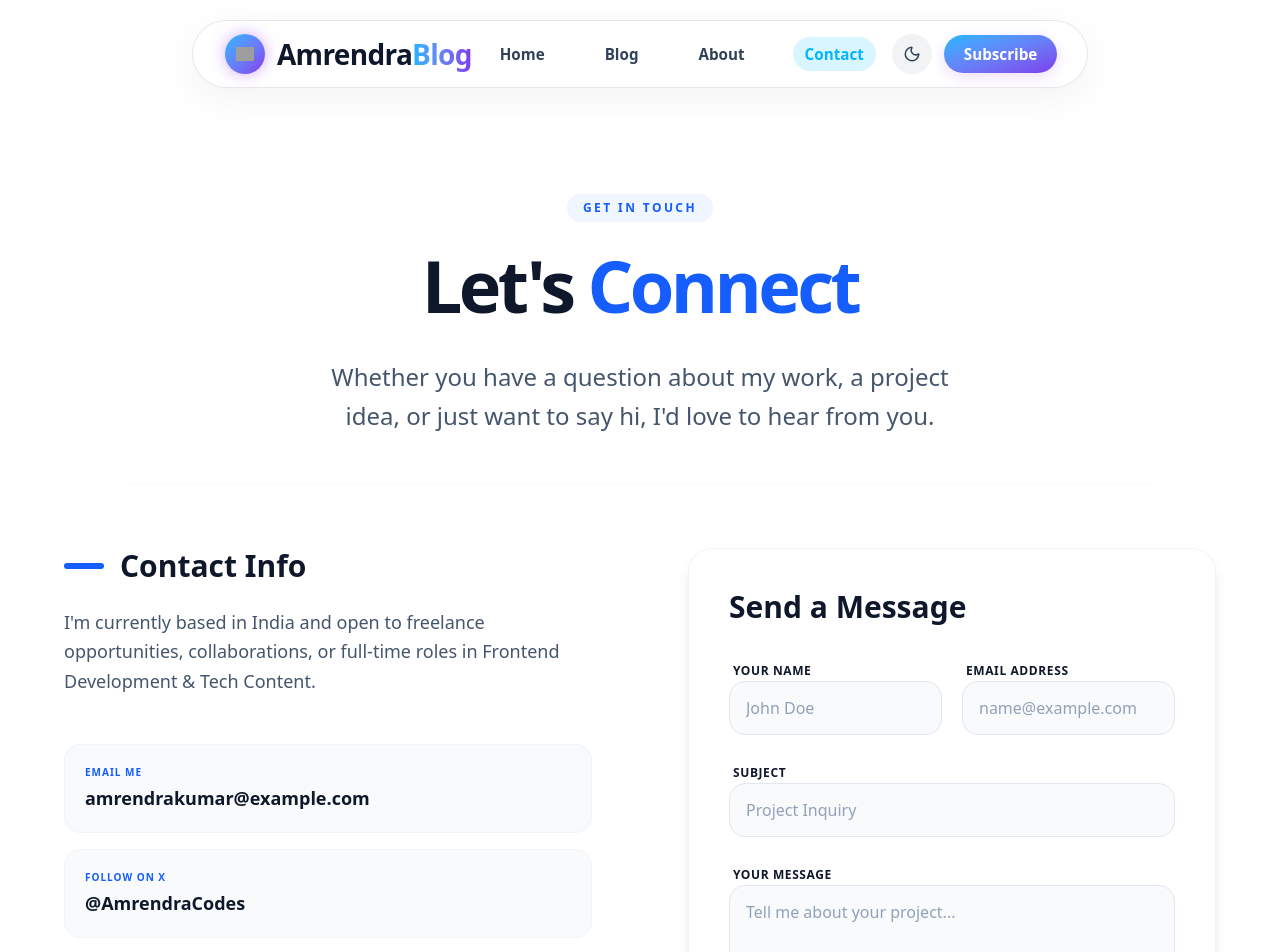
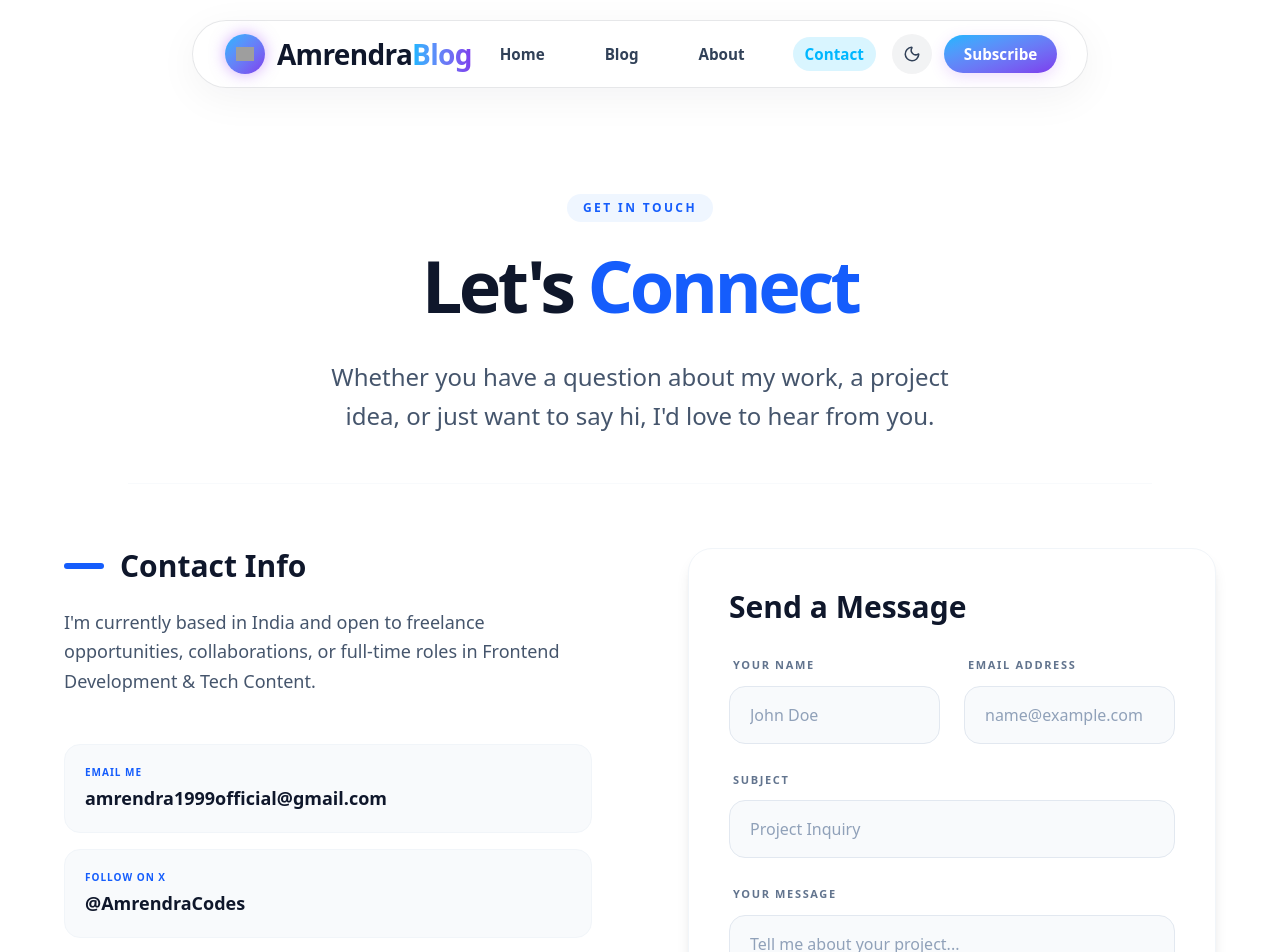
Before and after one commit to AmrendraCodes/AmrendraBlog, a Next.js app in the folder my-website/: page /contact in a window 1280 px wide. Shown: the top 952 px of the page. Built offline with nearby package versions, Linux system fonts and the light colour scheme; grey boxes are pictures that could not be loaded.

Commit message:
file commited

```diff
--- a/my-website/src/app/contact/page.js
+++ b/my-website/src/app/contact/page.js
@@ -61,7 +61,7 @@ export default function ContactPage() {
 
               <div className="space-y-4">
                 {[
-                  { label: "Email Me", value: "amrendrakumar@example.com", link: "mailto:amrendrakumar@example.com" },
+                  { label: "Email Me", value: "amrendra1999official@gmail.com", link: "mailto:amrendra1999official@gmail.com" },
                   { label: "Follow on X", value: "@AmrendraCodes", link: "https://x.com/AmrendraCodes" },
                   { label: "Connect on LinkedIn", value: "Amrendra Kumar", link: "https://www.linkedin.com/in/amrendra-reactdev/" },
                   { label: "GitHub Projects", value: "AmrendraCodes", link: "https://github.com/AmrendraCodes" }
@@ -94,10 +94,10 @@ export default function ContactPage() {
               <div className="bg-white dark:bg-slate-950 p-6 md:p-10 rounded-3xl border border-slate-100 dark:border-slate-800 shadow-lg">
                 <h2 className="text-2xl sm:text-3xl font-black text-slate-900 dark:text-slate-50 mb-8">Send a Message</h2>
 
-                <form onSubmit={handleSubmit} className="space-y-6">
-                  <div className="grid grid-cols-1 sm:grid-cols-2 gap-5">
-                    <div className="space-y-2">
-                      <label htmlFor="name" className="text-xs font-black text-slate-900 dark:text-slate-50 uppercase tracking-wider ml-1">Your Name</label>
+                <form onSubmit={handleSubmit} className="space-y-7">
+                  <div className="grid grid-cols-1 sm:grid-cols-2 gap-6">
+                    <div className="flex flex-col gap-3">
+                      <label htmlFor="name" className="text-[11px] font-black text-slate-500 dark:text-slate-400 uppercase tracking-[0.15em] ml-1">Your Name</label>
                       <input
                         required
                         type="text"
@@ -106,11 +106,11 @@ export default function ContactPage() {
                         value={formData.name}
                         onChange={handleChange}
                         placeholder="John Doe"
-                        className="w-full px-4 py-3.5 rounded-2xl bg-slate-50 dark:bg-slate-900 border border-slate-200 dark:border-slate-800 focus:outline-none focus:border-blue-500 focus:ring-2 focus:ring-blue-100 transition-all text-slate-900 dark:text-slate-50 font-medium placeholder:text-slate-400"
+                        className="w-full px-5 py-4 rounded-2xl bg-slate-50 dark:bg-slate-900 border border-slate-200 dark:border-slate-800 focus:outline-none focus:border-blue-500 focus:ring-2 focus:ring-blue-100 dark:focus:ring-blue-900/30 transition-all text-slate-900 dark:text-slate-50 font-medium placeholder:text-slate-400 dark:placeholder:text-slate-600"
                       />
                     </div>
-                    <div className="space-y-2">
-                      <label htmlFor="email" className="text-xs font-black text-slate-900 dark:text-slate-50 uppercase tracking-wider ml-1">Email Address</label>
+                    <div className="flex flex-col gap-3">
+                      <label htmlFor="email" className="text-[11px] font-black text-slate-500 dark:text-slate-400 uppercase tracking-[0.15em] ml-1">Email Address</label>
                       <input
                         required
                         type="email"
@@ -119,13 +119,13 @@ export default function ContactPage() {
                         value={formData.email}
                         onChange={handleChange}
                         placeholder="name@example.com"
-                        className="w-full px-4 py-3.5 rounded-2xl bg-slate-50 dark:bg-slate-900 border border-slate-200 dark:border-slate-800 focus:outline-none focus:border-blue-500 focus:ring-2 focus:ring-blue-100 transition-all text-slate-900 dark:text-slate-50 font-medium placeholder:text-slate-400"
+                        className="w-full px-5 py-4 rounded-2xl bg-slate-50 dark:bg-slate-900 border border-slate-200 dark:border-slate-800 focus:outline-none focus:border-blue-500 focus:ring-2 focus:ring-blue-100 dark:focus:ring-blue-900/30 transition-all text-slate-900 dark:text-slate-50 font-medium placeholder:text-slate-400 dark:placeholder:text-slate-600"
                       />
                     </div>
                   </div>
 
-                  <div className="space-y-2">
-                    <label htmlFor="subject" className="text-xs font-black text-slate-900 dark:text-slate-50 uppercase tracking-wider ml-1">Subject</label>
+                  <div className="flex flex-col gap-3">
+                    <label htmlFor="subject" className="text-[11px] font-black text-slate-500 dark:text-slate-400 uppercase tracking-[0.15em] ml-1">Subject</label>
                     <input
                       required
                       type="text"
@@ -134,12 +134,12 @@ export default function ContactPage() {
                       value={formData.subject}
                       onChange={handleChange}
                       placeholder="Project Inquiry"
-                      className="w-full px-4 py-3.5 rounded-2xl bg-slate-50 dark:bg-slate-900 border border-slate-200 dark:border-slate-800 focus:outline-none focus:border-blue-500 focus:ring-2 focus:ring-blue-100 transition-all text-slate-900 dark:text-slate-50 font-medium placeholder:text-slate-400"
+                      className="w-full px-5 py-4 rounded-2xl bg-slate-50 dark:bg-slate-900 border border-slate-200 dark:border-slate-800 focus:outline-none focus:border-blue-500 focus:ring-2 focus:ring-blue-100 dark:focus:ring-blue-900/30 transition-all text-slate-900 dark:text-slate-50 font-medium placeholder:text-slate-400 dark:placeholder:text-slate-600"
                     />
                   </div>
 
-                  <div className="space-y-2">
-                    <label htmlFor="message" className="text-xs font-black text-slate-900 dark:text-slate-50 uppercase tracking-wider ml-1">Your Message</label>
+                  <div className="flex flex-col gap-3">
+                    <label htmlFor="message" className="text-[11px] font-black text-slate-500 dark:text-slate-400 uppercase tracking-[0.15em] ml-1">Your Message</label>
                     <textarea
                       required
                       id="message"
@@ -147,7 +147,7 @@ export default function ContactPage() {
                       value={formData.message}
                       onChange={handleChange}
                       placeholder="Tell me about your project..."
-                      className="w-full px-4 py-3.5 rounded-2xl bg-slate-50 dark:bg-slate-900 border border-slate-200 dark:border-slate-800 focus:outline-none focus:border-blue-500 focus:ring-2 focus:ring-blue-100 transition-all text-slate-900 dark:text-slate-50 font-medium placeholder:text-slate-400 min-h-40 resize-none"
+                      className="w-full px-5 py-4 rounded-2xl bg-slate-50 dark:bg-slate-900 border border-slate-200 dark:border-slate-800 focus:outline-none focus:border-blue-500 focus:ring-2 focus:ring-blue-100 dark:focus:ring-blue-900/30 transition-all text-slate-900 dark:text-slate-50 font-medium placeholder:text-slate-400 dark:placeholder:text-slate-600 min-h-40 resize-none"
                     ></textarea>
                   </div>
 
```
